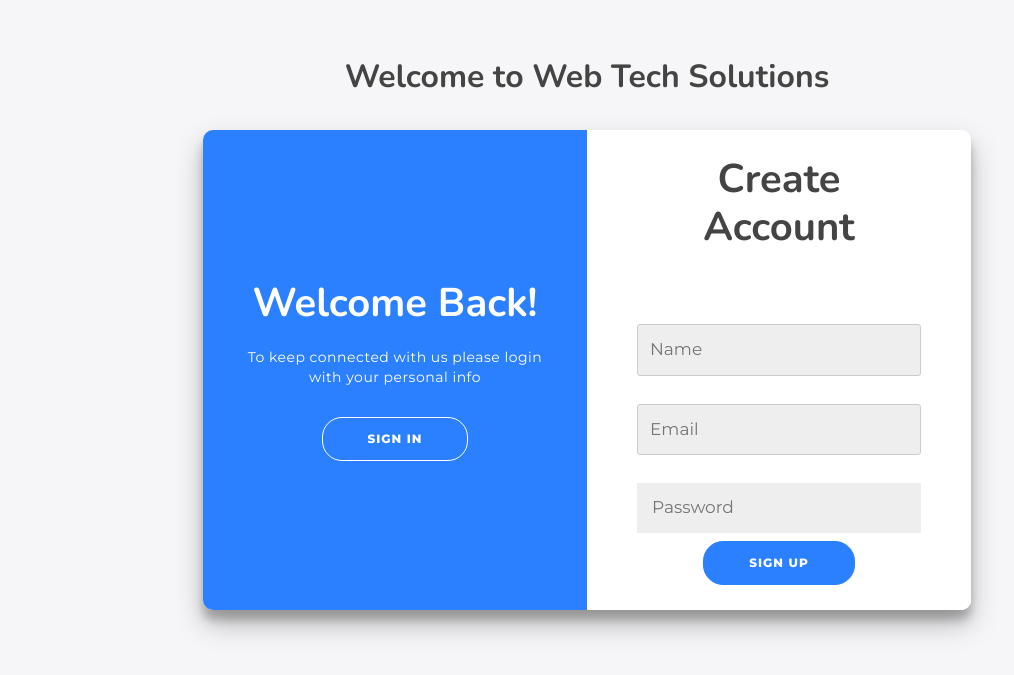
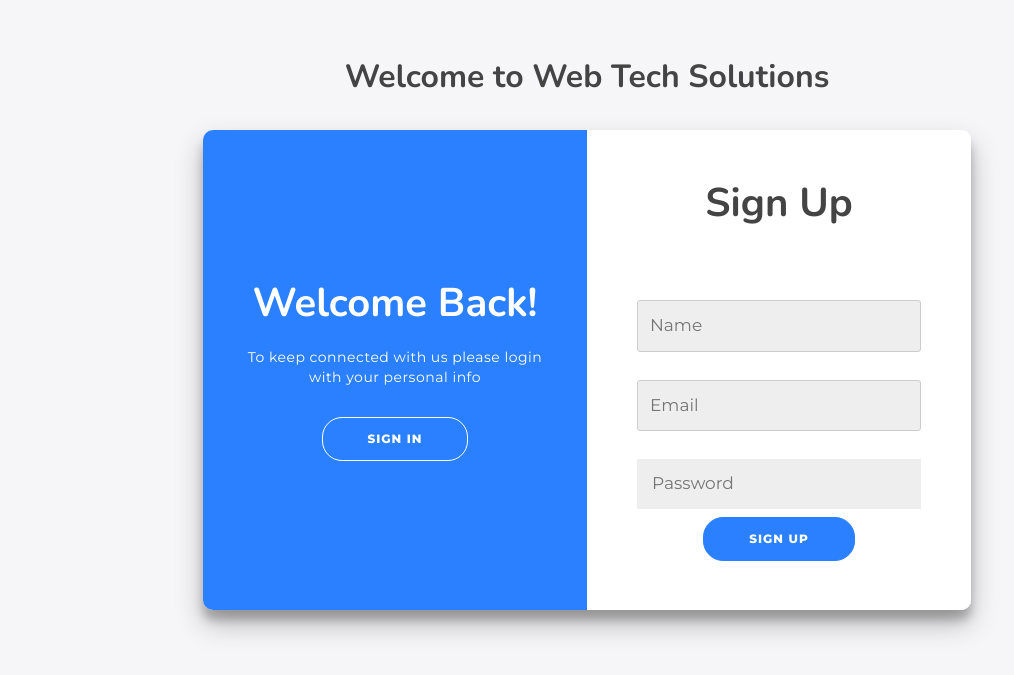
Before and after one commit to AlanBinu007/web_tech_solutions, a plain HTML site: page login.html in a window 1280 px wide. Both pictures are taken after a click on the button "SIGN UP". Shown: the part 97-772 px from the top of the page, without its empty margins (53-1067 px from the left). Drawn offline with nearby package versions, Linux system fonts and the light colour scheme.

```diff
--- a/login.html
+++ b/login.html
@@ -93,7 +93,7 @@
         <div class="container" id="container">
             <div class="form-container sign-up-container">
                 <form action="#" onclick="signup()">
-                    <h1>Create Account</h1>
+                    <h1>Sign Up</h1>
                     <div class="social-container">
                         <div class="g-signin2" data-onsuccess="onSignIn" data-theme="dark"></div>
                     </div>
```
